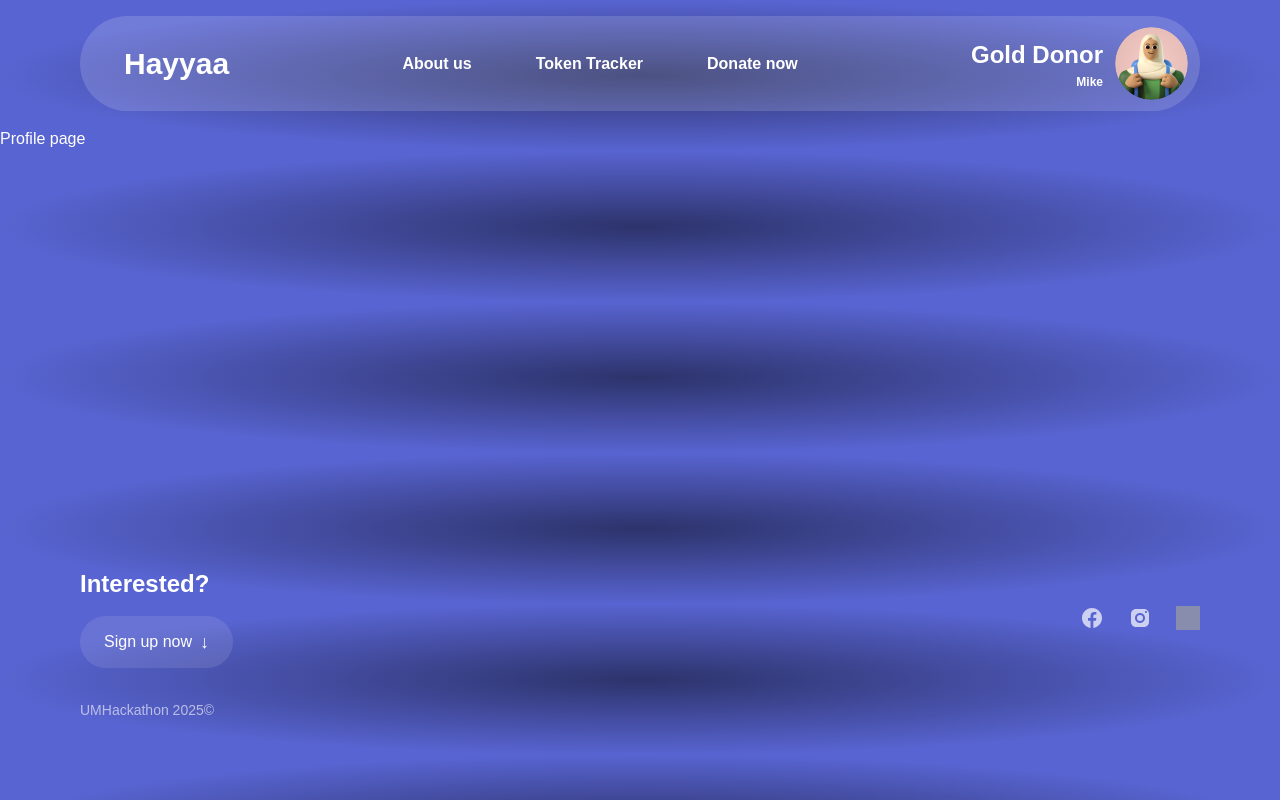
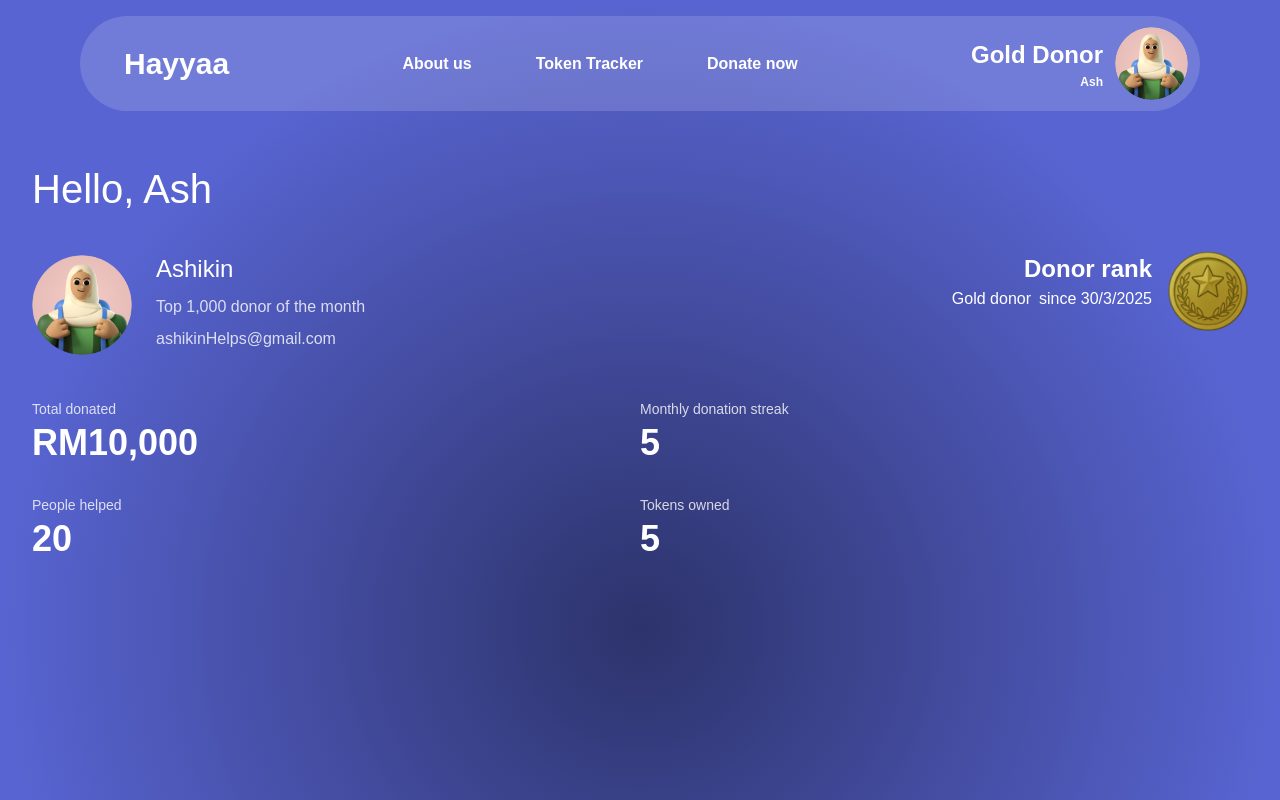
Before and after one commit to kaijun05/hayyaa-charity, a SvelteKit app in the folder frontend/: page /profile in a window 1280 px wide. Shown: the top 800 px of the page. Built offline with nearby package versions, Linux system fonts and the light colour scheme; grey boxes are pictures that could not be loaded; a web font is replaced by a local one.

Commit message:
fixed footer and also added fade in animation for all pages, to add fade animation just add fade-in-up in the css

```diff
--- a/frontend/src/app.css
+++ b/frontend/src/app.css
@@ -14,3 +14,18 @@ body {
 html {
 	scroll-behavior: smooth;
 }
+
+@keyframes fadeInUp {
+  from {
+    opacity: 0;
+    transform: translateY(20px);
+  }
+  to {
+    opacity: 1;
+    transform: translateY(0);
+  }
+}
+
+.fade-in-up {
+  animation: fadeInUp 0.7s ease-out;
+}
--- a/frontend/src/components/Footer.svelte
+++ b/frontend/src/components/Footer.svelte
@@ -1,9 +1,8 @@
-  <!-- Footer -->
-  <footer class="mx-auto px-20 py-20 fixed bottom-0 w-[100%]">
-    <div class="flex justify-between items-center">
+<footer class="bg-[#1D2574] px-10 py-10 text-white mt-20">
+  <div class="flex justify-between items-center flex-wrap gap-6">
     <div>
       <h3 class="text-2xl font-semibold mb-4">Interested?</h3>
-        <a href="/signup" class="inline-flex items-center space-x-2 bg-white/10 hover:bg-white/20 rounded-full px-6 py-3 transition-colors">
+      <a href="/" class="inline-flex items-center space-x-2 bg-white/10 hover:bg-white/20 rounded-full px-6 py-3 transition-colors">
         <span>Sign up now</span>
         <span class="text-lg">↓</span>
       </a>
--- a/frontend/src/components/UserIcon.svelte
+++ b/frontend/src/components/UserIcon.svelte
@@ -1,7 +1,7 @@
 <div class="flex gap-3 items-center">
     <div class="flex flex-col items-end">
         <h3 class="text-[1.5rem]"> Gold Donor</h3>
-        <p class="text-[0.75rem]">Mike</p>
+        <p class="text-[0.75rem]">Ash</p>
     </div>
     <a href="/profile">
         <img src="./avatar.png" alt="Mike Wazowski stare" class="max-w-[73px] rounded-full">
--- a/frontend/src/routes/+page.svelte
+++ b/frontend/src/routes/+page.svelte
@@ -3,7 +3,7 @@
 </script>
 
   <!-- Hero Section -->
-   <main class=" max-w-[70rem] min-w-[50rem] mx-auto">
+   <main class=" max-w-[70rem] min-w-[50rem] mx-auto fade-in-up">
       <Hero />
 
       <!-- About us Section -->
--- a/frontend/src/routes/donate/+page.svelte
+++ b/frontend/src/routes/donate/+page.svelte
@@ -6,6 +6,7 @@
   let customAmount: number | null = null;
   let isAnonymous = false;
   let errorMessage = '';
+  const amounts = [100, 200, 300];
 
   function handleDonate() {
     const amount = customAmount || selectedAmount;
@@ -29,7 +30,7 @@
   }
 </script>
 
-<div class="block max-w-[1500px] my-[2rem] mx-auto py-[5rem] fade-in-up">
+<div class="block max-w-[1500px] mx-auto py-[5rem] fade-in-up">
   <div class="donation-title flex justify-center">
     <div class="text-left text-7xl font-bold text-white w-full mb-5">
       Every cent counts.
@@ -58,27 +59,17 @@
         </div>
 
         <div class="amount-options">
-          <button
-            class="amount-button {selectedAmount === 100 ? 'active' : ''}"
-            class:active={selectedAmount === 100}
-            on:click={() => {selectedAmount = 100;
-            customAmount = null;}}>
-            RM 100
-          </button>
-          <button
-            class="amount-button {selectedAmount === 200 ? 'active' : ''}"
-            class:active={selectedAmount === 200}
-            on:click={() => {selectedAmount = 200;
-            customAmount = null;}}>
-            RM 200
-          </button>
-          <button
-            class="amount-button {selectedAmount === 300 ? 'active' : ''}"
-            class:active={selectedAmount === 300}
-            on:click={() => {selectedAmount = 300;
-            customAmount = null;}}>
-            RM 300
-          </button>
+          {#each amounts as amount}
+            <button
+              class="amount-button"
+              class:active={selectedAmount === amount}
+              on:click={() => {
+                selectedAmount = amount;
+                customAmount = null;
+              }}>
+              RM {amount}
+            </button>
+          {/each}
         </div>
 
         <div class="custom-amount">
--- a/frontend/src/routes/profile/+page.svelte
+++ b/frontend/src/routes/profile/+page.svelte
@@ -1,5 +1,66 @@
 <script lang="ts">
+
+  import "./profile.css";
+  let userProfile = {
+    name: 'Ash',
+    fullName: 'Ashikin',
+    email: 'ashikinHelps@gmail.com',
+    status: 'Top 1,000 donor of the month',
+    donorRank: 'Gold donor',
+    donorSince: '30/3/2025',
+    totalDonated: 10000,
+    monthlyStreak: 5,
+    peopleHelped: 20,
+    tokensOwned: 5,
+    avatar: "./avatar.png",
+  };
 
 </script>
 
-<h1 class="">Profile page</h1>
+<div class="profile-container max-w-[1500px] fade-in-up">
+  <h1>Hello, {userProfile.name}</h1>
+
+  <div class="profile-header">
+    <div class="profile-info">
+      <img src={userProfile.avatar} alt={userProfile.name} class="profile-avatar" />
+      <div class="profile-details">
+        <h2>{userProfile.fullName}</h2>
+        <p class="status">{userProfile.status}</p>
+        <p class="email">{userProfile.email}</p>
+      </div>
+    </div>
+
+    <div class="donor-rank">
+      <div>
+        <span class="text-right text-[1.5rem] font-bold text-white w-full mb-5">Donor rank</span>
+        <div class="rank-badge">
+          {userProfile.donorRank}
+          <span>since {userProfile.donorSince}</span>
+        </div>
+      </div>
+      <img src="./gold_medal.png" alt="Gold Medal" class="medal"/>
+    </div>
+  </div>
+
+  <div class="mx-autopt-20 mb-80">
+    <div class="grid grid-cols-2">
+      <div class="mb-8">
+        <h3 class="text-sm opacity-80">Total donated</h3>
+        <p class="text-4xl font-semibold mt-1">RM10,000</p>
+      </div>
+      <div class="mb-8">
+        <h3 class="text-sm opacity-80">Monthly donation streak</h3>
+        <p class="text-4xl font-semibold mt-1">5</p>
+      </div>
+      <div class="mb-8">
+        <h3 class="text-sm opacity-80">People helped</h3>
+        <p class="text-4xl font-semibold mt-1">20</p>
+      </div>
+      <div class="mb-8">
+        <h3 class="text-sm opacity-80">Tokens owned</h3>
+        <p class="text-4xl font-semibold mt-1">5</p>
+      </div>
+    </div>
+  </div>
+
+</div>
--- /dev/null
+++ b/frontend/src/routes/profile/profile.css
@@ -0,0 +1,138 @@
+.profile-container {
+  margin: 0 auto;
+  padding: 2rem;
+  color: white;
+}
+
+h1 {
+  font-size: 2.5rem;
+  margin-bottom: 2rem;
+}
+
+.profile-header {
+  display: flex;
+  justify-content: space-between;
+  align-items: flex-start;
+  margin-bottom: 3rem;
+  max-height: 100px;
+}
+
+.profile-info {
+  display: flex;
+  gap: 1.5rem;
+  align-items: center;
+}
+
+.profile-avatar {
+  width: 100px;
+  height: 100px;
+  border-radius: 50%;
+  object-fit: cover;
+}
+
+.profile-details h2 {
+  margin: 0;
+  font-size: 1.5rem;
+}
+
+.status, .email {
+  margin: 0.5rem 0;
+  color: rgba(255, 255, 255, 0.8);
+}
+
+.donor-rank {
+  text-align: right;
+  display:flex;
+  max-height: 80px;
+}
+
+.rank-badge {
+  display: flex;
+  align-items: center;
+  gap: 0.5rem;
+}
+
+
+.medal {
+  object-fit: contain;
+  max-width:80px;
+  margin-left: 1rem;
+}
+
+.stats-grid {
+  display: grid;
+  grid-template-columns: repeat(4, 1fr);
+  gap: 1.5rem;
+  margin-bottom: 3rem;
+}
+
+.stat-card {
+  background: rgba(255, 255, 255, 0.1);
+  padding: 1.5rem;
+  border-radius: 1rem;
+}
+
+.stat-card h3 {
+  margin: 0;
+  font-size: 1rem;
+  opacity: 0.8;
+}
+
+.stat-value {
+  margin: 0.5rem 0 0;
+  font-size: 1.5rem;
+  font-weight: bold;
+}
+
+.tokens-section h3 {
+  margin-bottom: 1.5rem;
+}
+
+.tokens-list {
+  display: flex;
+  flex-direction: column;
+  gap: 1rem;
+}
+
+.token-card {
+  background: white;
+  border-radius: 1rem;
+  padding: 1rem;
+  display: flex;
+  gap: 1rem;
+  align-items: center;
+  color: #1a1a1a;
+}
+
+.token-icon img {
+  width: 60px;
+  height: 60px;
+}
+
+.token-info {
+  flex: 1;
+}
+
+.token-info h4 {
+  margin: 0;
+  font-size: 1rem;
+}
+
+.token-info p {
+  margin: 0.5rem 0;
+  font-size: 0.875rem;
+  color: #666;
+}
+
+.view-btn {
+  background: #eee;
+  border: none;
+  padding: 0.25rem 1rem;
+  border-radius: 0.5rem;
+  cursor: pointer;
+}
+
+.token-id {
+  font-weight: bold;
+  color: #666;
+}
--- a/frontend/src/routes/token/+page.svelte
+++ b/frontend/src/routes/token/+page.svelte
@@ -4,7 +4,7 @@
 	console.log(data);
 </script>
 
-<div class="container mx-auto flex w-3/4 flex-col gap-6">
+<div class="container mx-auto flex w-3/4 flex-col gap-6 fade-in-up">
 	<h1 class="token-title text-3xl font-bold">Latest Token</h1>
 
 	{#each data.tokens as token (token.id)}
```
Also changed, not shown: frontend/src/routes/donate/donate.css (+0 -15 lines), frontend/static/gold_medal.png (added), frontend/static/medal.png (deleted). Lines whose indentation alone changed are shown as unchanged.
